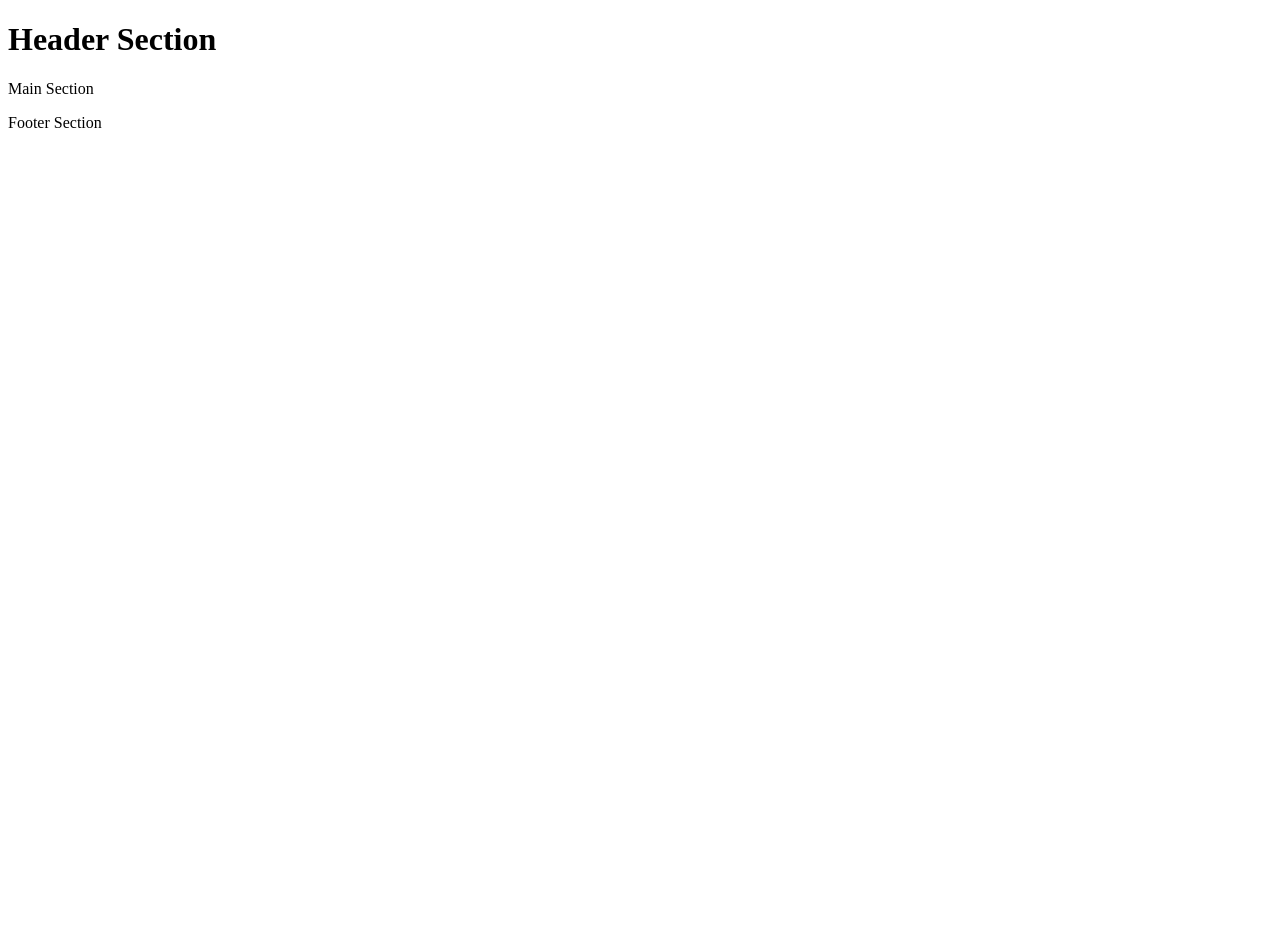
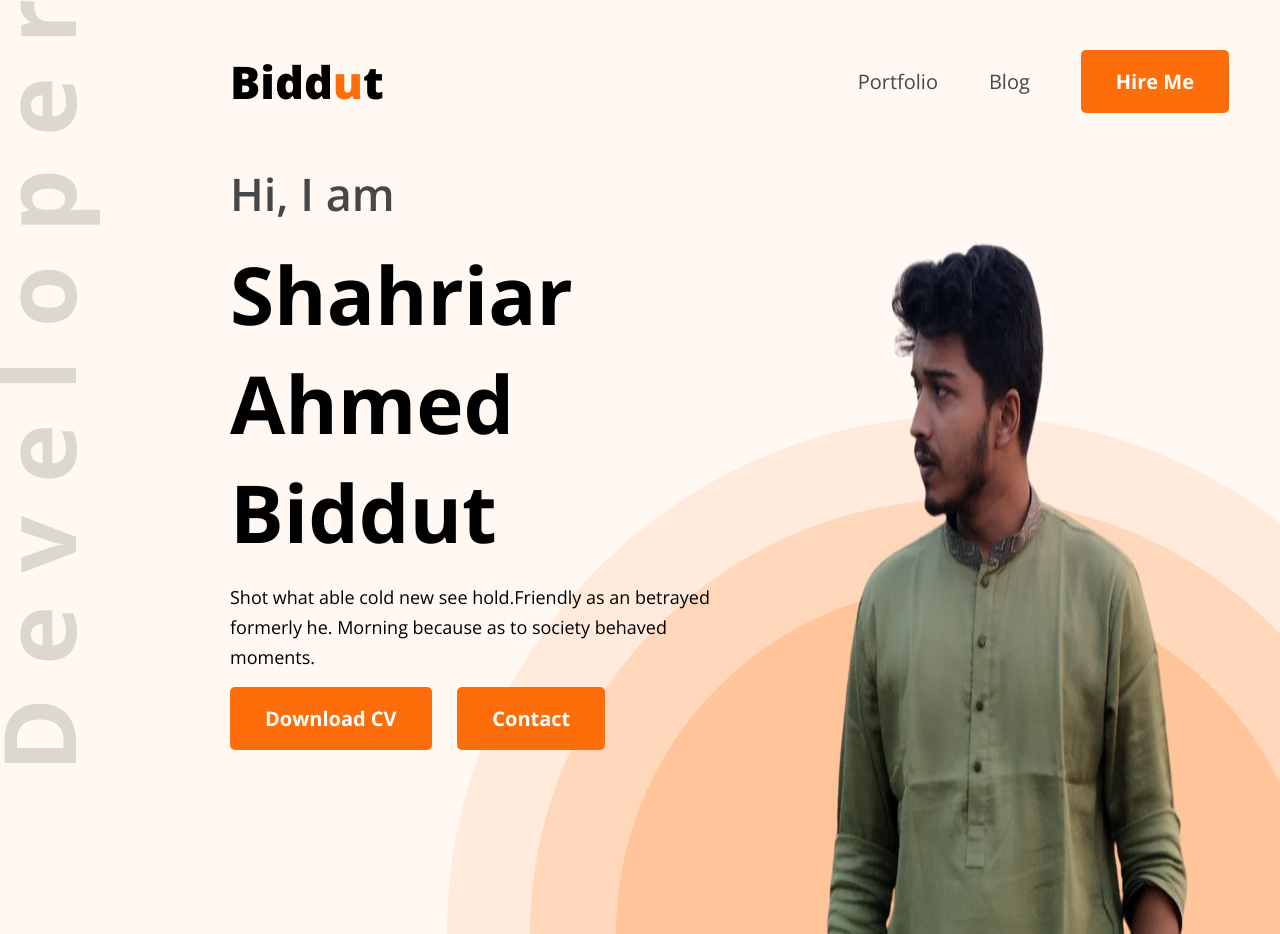
Before and after one commit to shahriarabiddut/web-dev-portfolio, a plain HTML site: page index.html in a window 1280 px wide. Shown: the top 934 px of the page. Before the commit the page ends 800 px from the top, so only its background shows below. Drawn offline with nearby package versions, Linux system fonts and the light colour scheme.

Commit message:
current gone

```diff
--- a/index.html
+++ b/index.html
@@ -3,14 +3,68 @@
   <head>
     <meta charset="UTF-8" />
     <meta name="viewport" content="width=device-width, initial-scale=1.0" />
+    <link rel="stylesheet" href="styles/portfolio.css" />
     <title>Shahriar Ahmed Biddut- Web Developer Protfolio</title>
   </head>
   <body>
-    <header>
-      <h1>Header Section</h1>
+    <header class="header secondary-bg">
+      <nav>
+        <h3 class="nav-title">Bidd<span class="text-primary">u</span>t</h3>
+        <ul>
+          <li><a class="dark-2" href="#">Portfolio</a></li>
+          <li><a class="dark-2" href="#">Blog</a></li>
+          <li>
+            <a href="#"><button class="btn-primary">Hire Me</button></a>
+          </li>
+        </ul>
+      </nav>
+      <div class="banner">
+        <div class="banner-content">
+          <h4 class="banner-greetings dark-2 mb-3">Hi, I am</h4>
+          <h1 class="banner-title mb-3">Shahriar Ahmed Biddut</h1>
+          <p class="banner-description mb-3">
+            Shot what able cold new see hold.Friendly as an betrayed formerly
+            he. Morning because as to society behaved moments.
+          </p>
+          <div class="btns">
+            <button class="btn-primary">Download CV</button>
+            <button class="btn-primary">Contact</button>
+          </div>
+        </div>
+        <img src="images/biddut.png" alt="" class="banner-profile-picture" />
+      </div>
     </header>
     <main>
-      <p>Main Section</p>
+      <section class="about-container secondary-bg">
+        <div class="about">
+          <h3 class="section-title">About Me</h3>
+          <p class="section-description mtb-30">
+            I, m a designer & developer with a passion for web design. I enjoy
+            developing simple, clean and slick websites that provide real value
+            to the end user. Thousands of clients have procured exceptional
+            resulfs while working with me. Delivering work within time and
+            budget which meets clients requirements in our mata.
+          </p>
+          <div class="about-items mtb-30">
+            <div class="about-item">
+              <p class="item-title">Name:</p>
+              <p class="item-description">Shahriar Ahmed Biddut</p>
+            </div>
+            <div class="about-item">
+              <p class="item-title">Email:</p>
+              <p class="item-description">shahriarabiddut@gmail.com</p>
+            </div>
+            <div class="about-item">
+              <p class="item-title">Date of birth:</p>
+              <p class="item-description">26/01/2000</p>
+            </div>
+            <div class="about-item">
+              <p class="item-title">From:</p>
+              <p class="item-description">Cumilla,Bangladesh</p>
+            </div>
+          </div>
+        </div>
+      </section>
     </main>
     <footer>
       <p>Footer Section</p>
--- /dev/null
+++ b/styles/portfolio.css
@@ -0,0 +1,133 @@
+@import url("https://fonts.googleapis.com/css2?family=Open+Sans:ital,wght@0,300..800;1,300..800&display=swap");
+* {
+  margin: 0;
+  padding: 0;
+  font-family: "Open Sans", sans-serif;
+}
+.open-sans-normal {
+  font-family: "Open Sans", sans-serif;
+  font-optical-sizing: auto;
+  font-style: normal;
+  font-variation-settings: "wdth" 100;
+}
+/* Shared style */
+.secondary-bg {
+  background-color: #fff8f3;
+}
+.text-primary {
+  color: #fd6e0a;
+}
+.dark-2 {
+  color: #474747;
+}
+.btn-primary {
+  background-color: #fd6e0a;
+  border: none;
+  font-weight: bold;
+  color: white;
+  padding: 18px 35px;
+  border-radius: 5px;
+  font-size: 20px;
+  cursor: pointer;
+}
+.section-title {
+  font-size: 35px;
+  font-weight: bold;
+  color: #181818;
+}
+.section-description {
+  font-size: 18px;
+  color: #757575;
+}
+.mb-3 {
+  margin-bottom: 3%;
+}
+.mtb-30 {
+  margin: 30px 0;
+}
+/* Nav Styles */
+nav {
+  display: flex;
+  align-items: center;
+  justify-content: space-between;
+  padding: 50px 0;
+  margin: 0px 0px 0px 230px;
+}
+nav ul {
+  display: flex;
+  align-items: center;
+}
+nav ul li {
+  list-style: none;
+  margin-right: 51px;
+}
+nav li > a {
+  text-decoration: none;
+  font-size: 20px;
+}
+.nav-title {
+  font-weight: 800;
+  font-size: 45px;
+}
+/* Header Styles */
+.header {
+  background-image: url("../images/developer.png"),
+    url("../images/header_bg.png");
+  background-repeat: no-repeat;
+  background-position: top left, bottom right;
+}
+/* Banner Styles */
+.banner {
+  display: flex;
+  justify-content: space-between;
+  margin: 0 35px 0 230px;
+}
+.banner-content {
+  max-width: 580px;
+  margin-bottom: 184px;
+}
+.banner-greetings {
+  font-size: 45px;
+  font-weight: 600;
+}
+.banner-title {
+  font-size: 80px;
+  font-weight: bold;
+}
+.banner-description {
+  font-size: 18px;
+  line-height: 30px;
+}
+.banner-profile-picture {
+  width: 580px;
+}
+.btns {
+  display: flex;
+  gap: 5%;
+}
+
+/* Main Styles */
+main {
+  max-width: 1140px;
+  margin: 0 auto;
+}
+/* About Styles */
+.about-container {
+  border-radius: 10px;
+  padding: 130px 150px;
+  text-align: center;
+  margin-top: 130px;
+}
+.about {
+  background-color: white;
+  border: 1px solid black;
+  padding: 2%;
+}
+.about-items {
+  display: flex;
+  justify-content: space-around;
+  font-size: 18px;
+}
+.item-description {
+  font-weight: 600;
+}
```
Also changed, not shown: images/biddut.png (added), images/developer.png (added), images/hardy.png (added), images/header_bg.png (added), images/icons/facebook.png (added), images/icons/insta.png (added), images/icons/js.png (added), images/icons/mongo.png (added), images/icons/nodejs.png (added), images/icons/react.png (added), images/icons/twitter.png (added).
